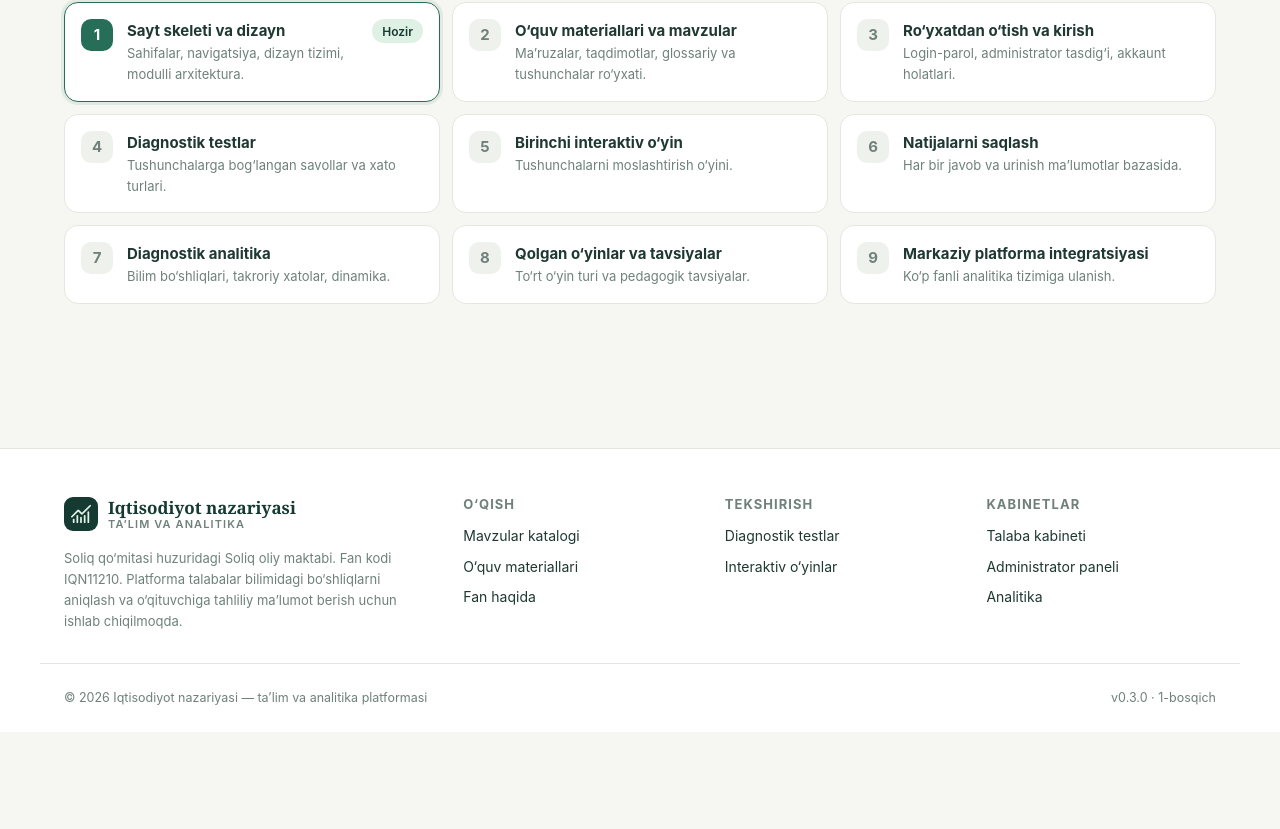
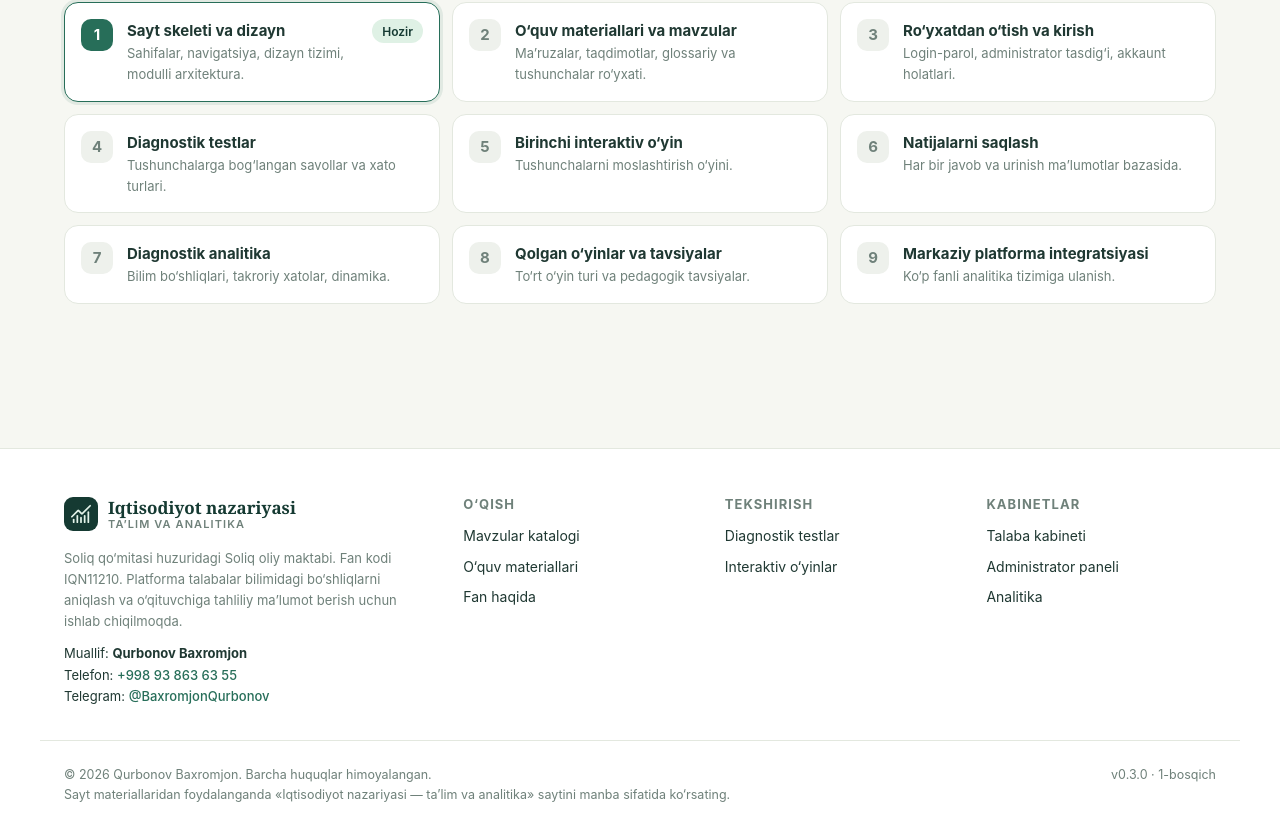
Before and after one commit to bahromqurbonov11-svg/iqtisodiyot-platform, a React (Vite) app: page /materiallar in a window 1280 px wide. Shown: the part 2826-3655 px from the top of the page. Before the commit the page ends 3558 px from the top, so only its background shows below. Built offline with nearby package versions, Linux system fonts and the light colour scheme.

Commit message:
Add footer author contact and attribution notice

```diff
--- a/src/layouts/Footer.tsx
+++ b/src/layouts/Footer.tsx
@@ -13,6 +13,11 @@ export function Footer() {
             {appConfig.organization.name}. Fan kodi {appConfig.subject.code}. Platforma talabalar bilimidagi bo‘shliqlarni aniqlash
             va o‘qituvchiga tahliliy ma’lumot berish uchun ishlab chiqilmoqda.
           </p>
+          <address className="small" style={{ fontStyle: 'normal', marginTop: 12, lineHeight: 1.65 }}>
+            <div>Muallif: <strong>Qurbonov Baxromjon</strong></div>
+            <div>Telefon: <a href="tel:+998938636355" className="link">+998 93 863 63 55</a></div>
+            <div>Telegram: <a href="https://t.me/BaxromjonQurbonov" className="link">@BaxromjonQurbonov</a></div>
+          </address>
         </div>
         <div>
           <h4>O‘qish</h4>
@@ -39,7 +44,10 @@ export function Footer() {
         </div>
       </div>
       <div className="container site-footer__bottom">
-        <span>© 2026 Iqtisodiyot nazariyasi — ta’lim va analitika platformasi</span>
+        <div>
+          <p>© 2026 Qurbonov Baxromjon. Barcha huquqlar himoyalangan.</p>
+          <p>Sayt materiallaridan foydalanganda «Iqtisodiyot nazariyasi — ta’lim va analitika» saytini manba sifatida ko‘rsating.</p>
+        </div>
         <span>v{appConfig.version} · {appConfig.stage}-bosqich</span>
       </div>
     </footer>
```
